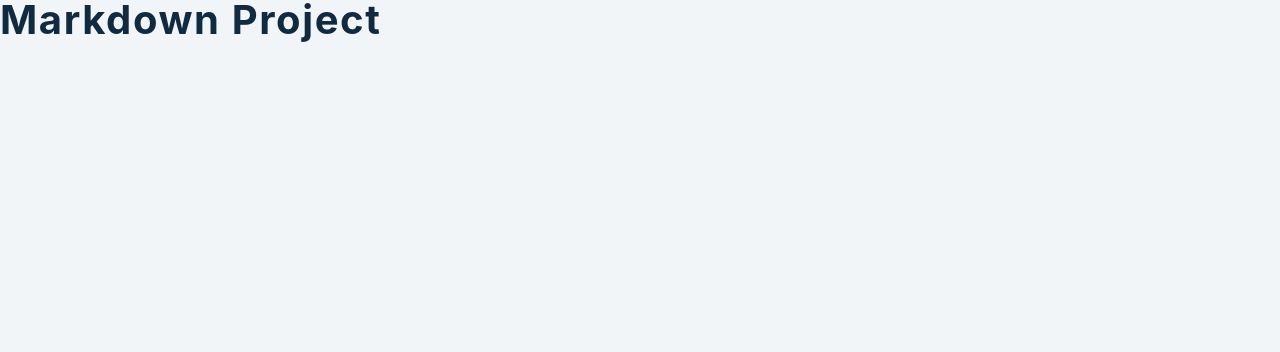
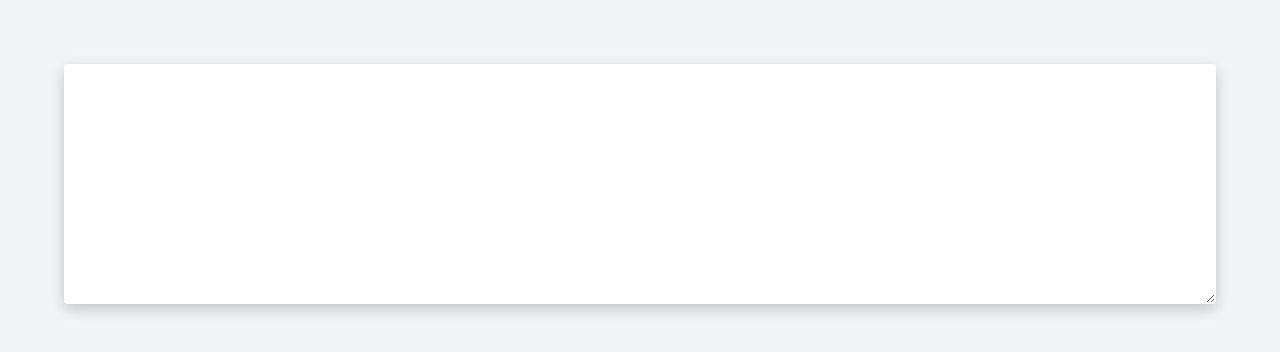
Before and after one commit to ciwwan1980/markdown, a React (Create React App) app: page / in a window 1280 px wide. Shown: the top 352 px of the page. Built offline with nearby package versions, Linux system fonts and the light colour scheme.

Commit message:
setting initial state value and styling global classes

```diff
--- a/src/App.js
+++ b/src/App.js
@@ -2,7 +2,13 @@ import React, { useState } from 'react'
 import ReactMarkdown from 'react-markdown'
 
 function App() {
-  return <h2>markdown project</h2>
+   const [markdown, setMarkdown] = useState('# markdown preview')
+  return <main>
+  <section className="markdown">
+  <textarea className="input"></textarea>
+
+  </section>
+  </main>
 }
 
 export default App
--- a/src/index.css
+++ b/src/index.css
@@ -132,3 +132,31 @@ p {
     line-height: 1;
   }
 }
+
+/*  global classes */
+
+/* section */
+.section {
+  width: 10vw;
+  margin: 0 auto;
+  max-width: var(--max-width);
+}
+
+/*
+===============
+Markdown
+===============
+*/
+.markdown {
+  padding: 4rem;
+  display: grid;
+  row-gap: 4rem;
+}
+.input {
+  border-color: transparent;
+  border-radius: var(--radius);
+  font-size: 1.2rem;
+  line-height: 2;
+  box-shadow: var(--dark-shadow);
+  min-height: 30vh;
+}
```
